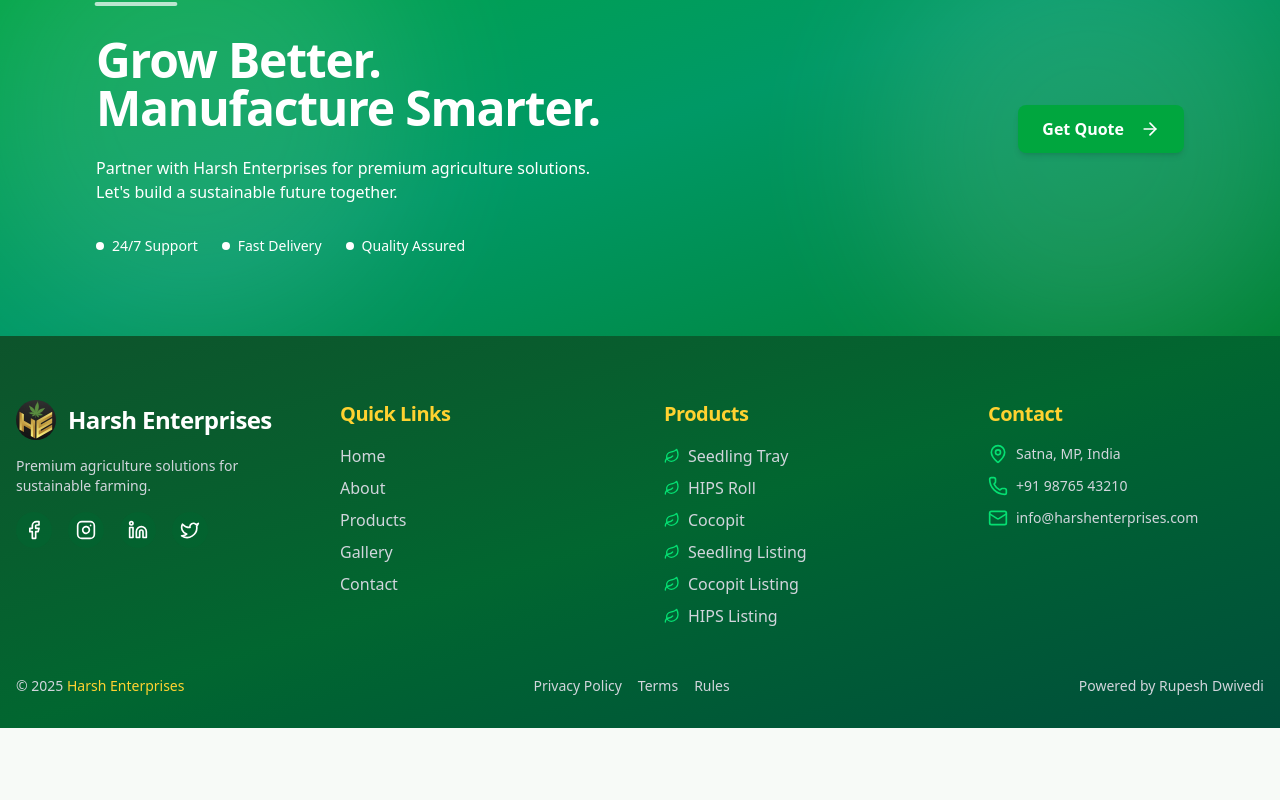
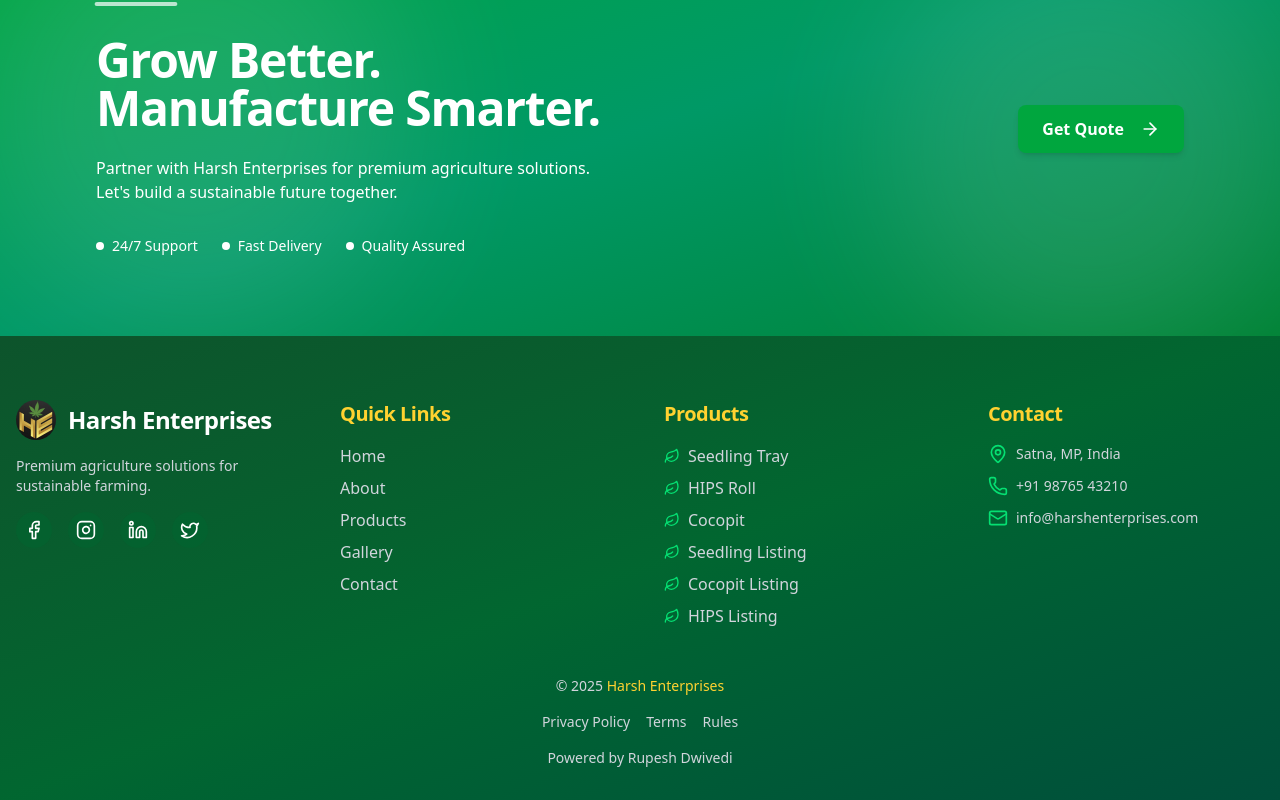
Before and after one commit to rkdwivedi933/Harsh_Enterprises, a React (Vite) app: page / in a window 1280 px wide. Shown: the part 7347-8147 px from the top of the page. Before the commit the page ends 8075 px from the top, so only its background shows below. Built offline with nearby package versions, Linux system fonts and the light colour scheme.

Commit message:
update footer component

```diff
--- a/src/components/layout/FooterComponent.jsx
+++ b/src/components/layout/FooterComponent.jsx
@@ -182,7 +182,7 @@
           </div>
 
           {/* Bottom */}
-          <div className="flex flex-col md:flex-row justify-between gap-4 text-sm text-gray-300">
+          <div className="flex flex-col items-center justify-center gap-4 text-sm text-gray-300 text-center">
             <div>© {new Date().getFullYear()} <span className="text-amber-300">Harsh Enterprises</span> </div>
             <div className="flex gap-4">
               <Link to="/privacy-policy">Privacy Policy</Link>
```
